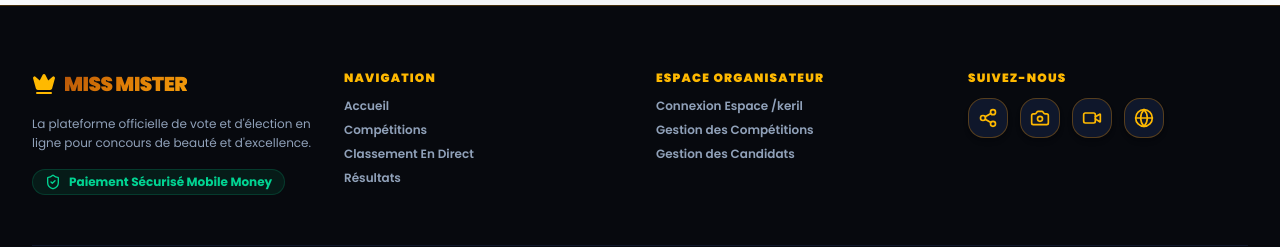
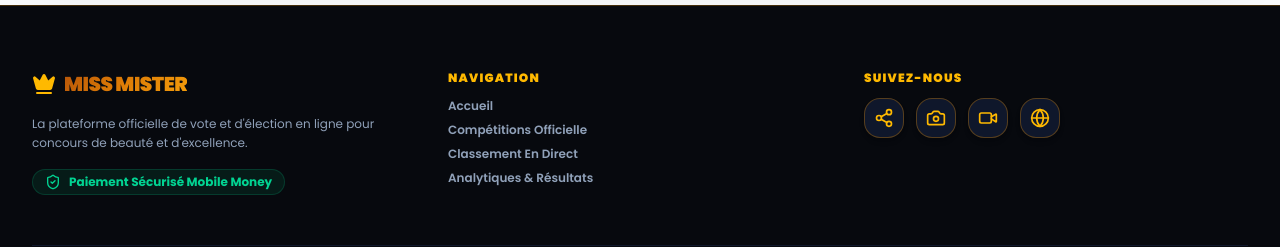
Before and after one commit to kerildarel-ctrl/miss-mister-web, a Next.js app: page / in a window 1280 px wide. Shown: the part 2037-2284 px from the top of the page. Built offline with nearby package versions, Linux system fonts and the light colour scheme; no server answers; the database is empty.

Commit message:
Remove confidential /keril admin links from public Footer

```diff
--- a/src/components/Footer.tsx
+++ b/src/components/Footer.tsx
@@ -9,7 +9,7 @@ export const Footer: React.FC = () => {
     <footer className="bg-[#07090e] border-t border-amber-500/25 text-slate-400 font-poppins pt-16 pb-12">
       <div className="max-w-7xl mx-auto px-4 sm:px-6 lg:px-8 space-y-12">
 
-        <div className="grid grid-cols-1 md:grid-cols-4 gap-8">
+        <div className="grid grid-cols-1 md:grid-cols-3 gap-8">
 
           {/* Brand Info */}
           <div className="space-y-4 md:col-span-1">
@@ -28,24 +28,14 @@ export const Footer: React.FC = () => {
             </div>
           </div>
 
-          {/* Quick Links */}
+          {/* Public Quick Links */}
           <div className="space-y-3">
             <h4 className="text-xs font-black uppercase text-amber-400 tracking-widest">Navigation</h4>
             <ul className="space-y-2 text-xs font-semibold">
               <li><Link href="/" className="hover:text-amber-400 transition-colors">Accueil</Link></li>
-              <li><Link href="/competitions" className="hover:text-amber-400 transition-colors">Compétitions</Link></li>
+              <li><Link href="/competitions" className="hover:text-amber-400 transition-colors">Compétitions Officielle</Link></li>
               <li><Link href="/classement" className="hover:text-amber-400 transition-colors">Classement En Direct</Link></li>
-              <li><Link href="/resultats" className="hover:text-amber-400 transition-colors">Résultats</Link></li>
-            </ul>
-          </div>
-
-          {/* Confidential Admin Route */}
-          <div className="space-y-3">
-            <h4 className="text-xs font-black uppercase text-amber-400 tracking-widest">Espace Organisateur</h4>
-            <ul className="space-y-2 text-xs font-semibold">
-              <li><Link href="/keril" className="hover:text-amber-400 transition-colors">Connexion Espace /keril</Link></li>
-              <li><Link href="/keril/competitions" className="hover:text-amber-400 transition-colors">Gestion des Compétitions</Link></li>
-              <li><Link href="/keril/candidates" className="hover:text-amber-400 transition-colors">Gestion des Candidats</Link></li>
+              <li><Link href="/resultats" className="hover:text-amber-400 transition-colors">Analytiques & Résultats</Link></li>
             </ul>
           </div>
 
```
